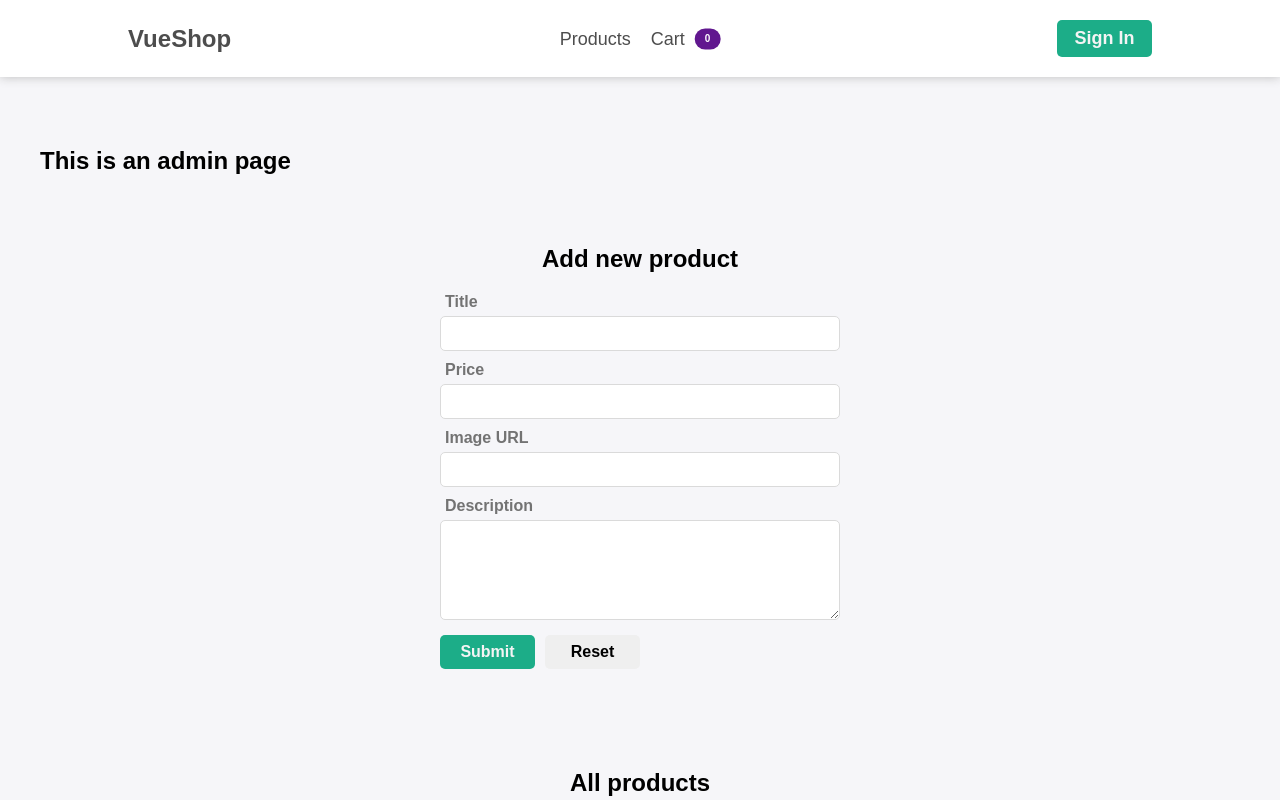
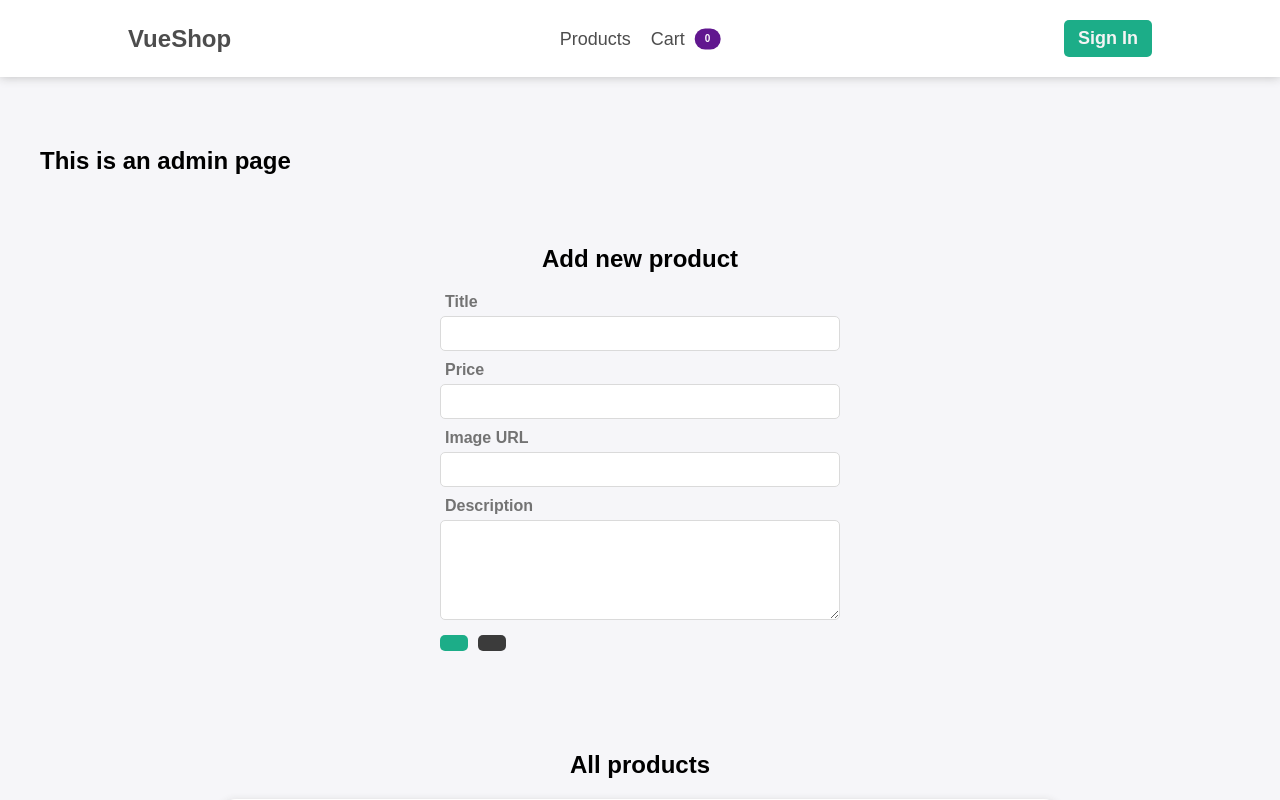
Before and after one commit to ArsenyKornilcev/vue-shop, a Vue app: page /admin in a window 1280 px wide. Shown: the top 800 px of the page. Built offline with nearby package versions, Linux system fonts and the light colour scheme.

Commit message:
styles for TheButton, CartItem buttons change to TheButton

```diff
--- a/src/components/items/CartItem.vue
+++ b/src/components/items/CartItem.vue
@@ -19,16 +19,20 @@
 		</p>
 
 		<div class="btns">
-			<button
-				class="btn_add"
+			<the-button
+				positive
+				rounded
+				fluid
 				@click="add">
 				Add
-			</button>
-			<button
-				class="btn_remove"
+			</the-button>
+			<the-button
+				negative
+				rounded
+				fluid
 				@click="remove">
 				Remove
-			</button>
+			</the-button>
 		</div>
 	</the-card>
 </template>
@@ -105,37 +109,4 @@
 		gap: 10px;
 		justify-content: flex-end;
 	}
-	.btns button {
-		padding: 4px 16px;
-		border: none;
-		border-radius: 15px;
-		font-weight: bold;
-		color: #e8e8e8;
-		cursor: pointer;
-		transition: 0.3s ease;
-	}
-	.btns button:hover {
-		color: #fff;
-	}
-	.btns button:active {
-		color: #e8e8e8;
-	}
-	.btn_add {
-		background: #288c48;
-	}
-	.btn_add:hover {
-		background: #2c9a4f;
-	}
-	.btn_add:active {
-		background: #288c48;
-	}
-	.btn_remove {
-		background: #882727;
-	}
-	.btn_remove:hover {
-		background: #9a2c2c;
-	}
-	.btn_remove:active {
-		background: #882727;
-	}
 </style>
--- a/src/components/layout/TheButton.vue
+++ b/src/components/layout/TheButton.vue
@@ -8,7 +8,6 @@
 			rounded: rounded,
 			fluid: fluid,
 		}">
-		{{ text }}
 		<slot></slot>
 	</button>
 </template>
@@ -37,7 +36,13 @@
 		transition: 0.3s ease
 		border: none
 		cursor: pointer
-		min-width: 95px
+		outline: none
+
+		&.fluid
+			width: 100%
+
+		&.rounded
+			border-radius: 15px
 
 		&.positive
 			color: #f4f4f4
@@ -50,4 +55,16 @@
 			&:active
 				color: #ebebeb
 				background: #178f71
+
+		&.negative
+			background: #3b3b3b
+			color: #f4f4f4
+
+			&:hover
+				color: #fff
+				background: #454545
+
+			&:active
+				color: #f0f0f0
+				background: #404040
 </style>
```
